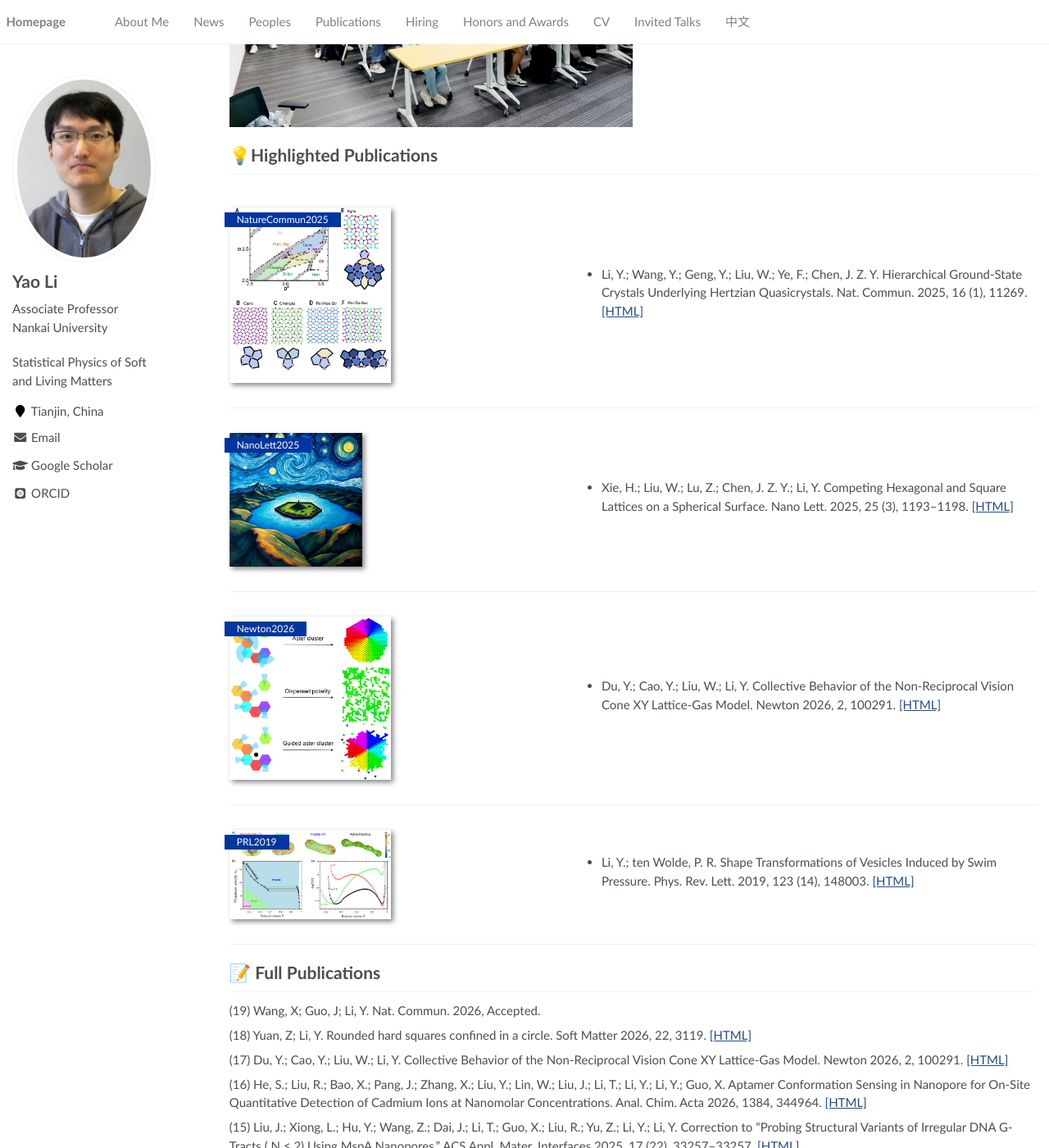
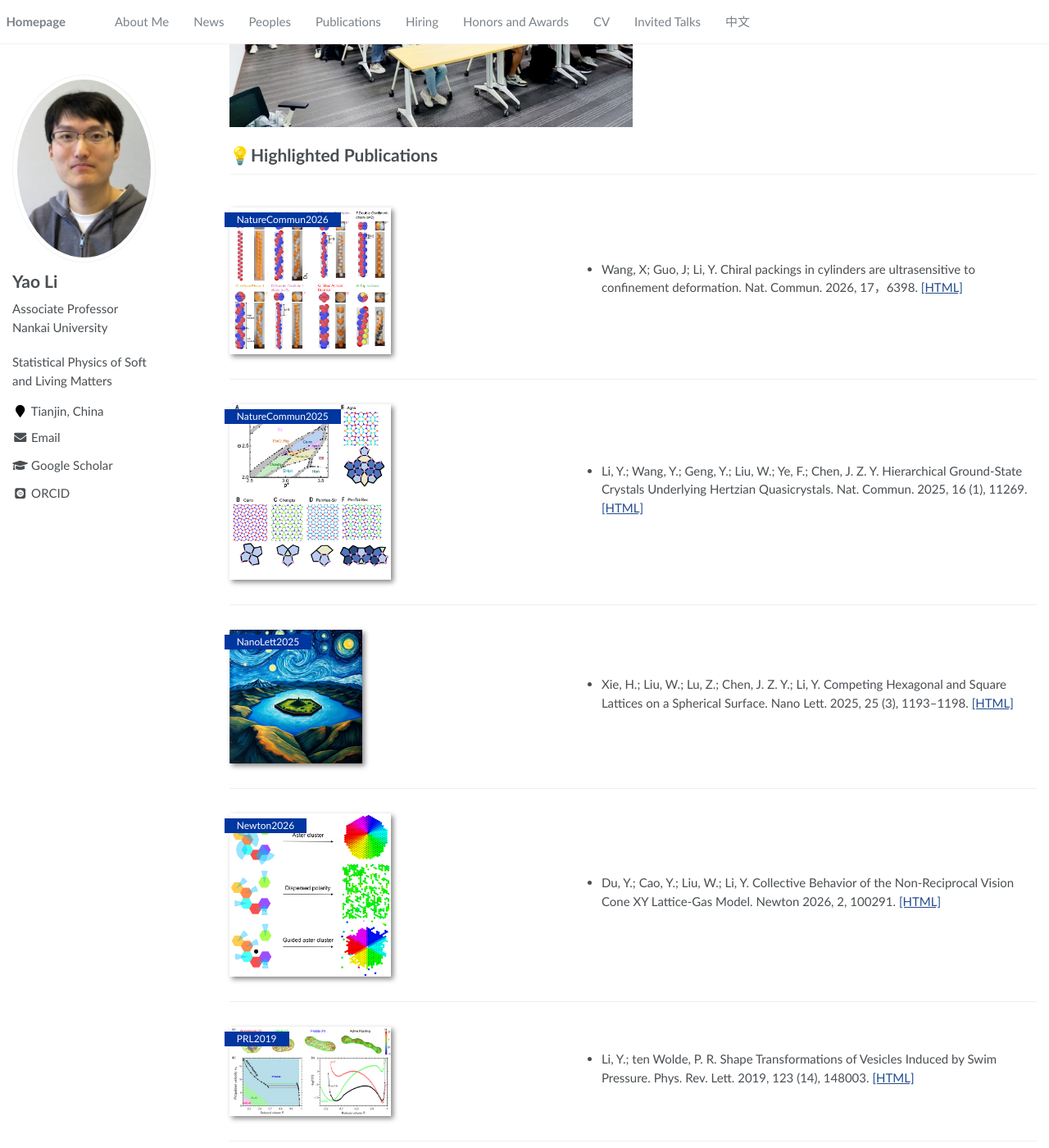
Before and after one commit to lliyao/lliyao.github.io, a Jekyll site: the page built from _pages/about.md, in a window 1280 px wide and 1400 px high, scrolled down 1180 px. Shown: the whole window at 82% size. Built offline with Jekyll 4.4.1, drawn with Linux system fonts in a browser that asks for light colours; some web fonts are replaced; some of the changed text lies outside the part shown.

Commit message:
Update about.md

```diff
--- a/_pages/about.md
+++ b/_pages/about.md
@@ -54,6 +54,13 @@ Applications will be reviewed on a rolling basis until the positions are filled.
 
 # 💡Highlighted Publications
 
+<div class='paper-box'><div class='paper-box-image'><div><div class="badge">NatureCommun2026</div><img src='images/NatureCommun2026.png' alt="sym" width="50%"></div></div>
+<div class='paper-box-text' markdown="1">
+- Wang, X; Guo, J; Li, Y. Chiral packings in cylinders are ultrasensitive to confinement deformation. Nat. Commun. 2026, 17，6398. [[HTML]](https://www.nature.com/articles/s41467-026-74709-2)
+</div>
+</div>
+
+
 <div class='paper-box'><div class='paper-box-image'><div><div class="badge">NatureCommun2025</div><img src='images/NatureCommun2025.png' alt="sym" width="50%"></div></div>
 <div class='paper-box-text' markdown="1">
 - Li, Y.; Wang, Y.; Geng, Y.; Liu, W.; Ye, F.; Chen, J. Z. Y. Hierarchical Ground-State Crystals Underlying Hertzian Quasicrystals. Nat. Commun. 2025, 16 (1), 11269. [[HTML]](https://doi.org/10.1038/s41467-025-66158-0)
@@ -82,7 +89,7 @@ Applications will be reviewed on a rolling basis until the positions are filled.
 
 
 # 📝 Full Publications
-(19) Wang, X; Guo, J; Li, Y. Nat. Commun. 2026, Accepted.
+(19) Wang, X; Guo, J; Li, Y. Chiral packings in cylinders are ultrasensitive to confinement deformation. Nat. Commun. 2026, 17，6398. [[HTML]](https://www.nature.com/articles/s41467-026-74709-2)
 
 (18) Yuan, Z; Li, Y. Rounded hard squares confined in a circle. Soft Matter 2026, 22, 3119. [[HTML]](https://doi.org/10.1039/D6SM00008H)
 
```
